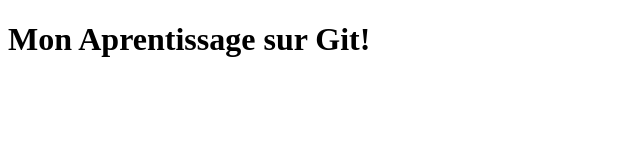
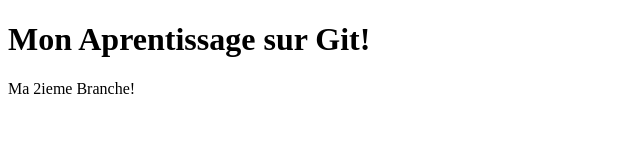
Before and after one commit to Garia34/Udemy_Formation, a plain HTML site: page Index.html in a window 1280 px wide. Shown: the whole page, without its empty margins (0-640 px from the left). Drawn offline with Linux system fonts and the light colour scheme.

Commit message:
commit sur la 2iem branche

```diff
--- a/Index.html
+++ b/Index.html
@@ -10,5 +10,8 @@
     <h1>
         Mon Aprentissage sur Git!
     </h1>
+    <span>
+        Ma 2ieme Branche!
+    </span>
 </body>
 </html>
```
